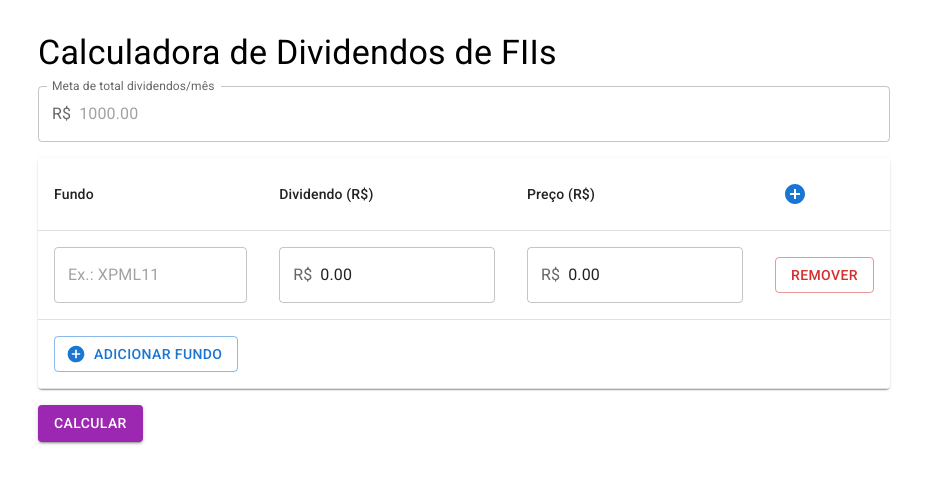
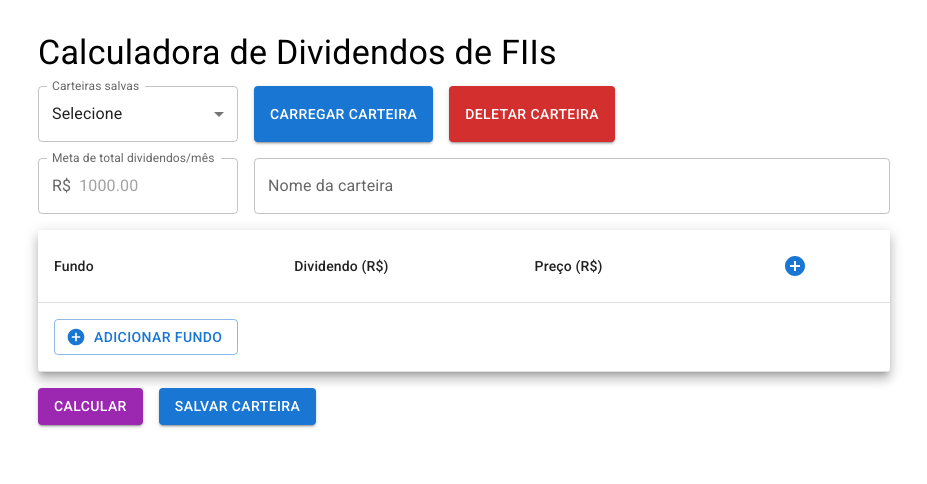
Before and after one commit to resendegu/calculadora-de-fiis, a React (Vite) app: page / in a window 1280 px wide. Shown: the top 484 px of the page, without its empty margins (176-1103 px from the left). Built offline with nearby package versions, Linux system fonts and the light colour scheme.

Commit message:
feat: use local storage and session storage & add auto-scroll to results

```diff
--- a/src/App.tsx
+++ b/src/App.tsx
@@ -1,4 +1,4 @@
-import { useState } from 'react';
+import { useState, useEffect, useRef } from 'react';
 import Container from '@mui/material/Container';
 import Typography from '@mui/material/Typography';
 import TextField from '@mui/material/TextField';
@@ -28,15 +28,57 @@ type ResultRow = {
   dividendPayment: number;
 };
 
+type Save = {
+  name: string;
+  dividendGoal: string;
+  funds: Fund[];
+};
+
 function App() {
   const [dividendGoal, setDividendGoal] = useState('');
-  const [funds, setFunds] = useState<Fund[]>([{
-    id: 0,
-    name: '',
-    dividend: '0.00',
-    price: '0.00'
-  }]);
+  const [funds, setFunds] = useState<Fund[]>([]);
   const [calculationResult, setCalculationResult] = useState<{ rows: ResultRow[]; totalInvestment: number; totalDividendPayment: number } | null>(null);
+  const [saves, setSaves] = useState<Save[]>([]);
+  const [selectedSave, setSelectedSave] = useState<string>('');
+  const [newSaveName, setNewSaveName] = useState('');
+
+  const resultRef = useRef<HTMLDivElement>(null);
+
+  useEffect(() => {
+    const savedDividendGoal = sessionStorage.getItem("dividendGoal");
+    const savedFunds = sessionStorage.getItem("funds");
+    if (savedDividendGoal) {
+      setDividendGoal(savedDividendGoal);
+    }
+    if (savedFunds) {
+      try {
+        setFunds(JSON.parse(savedFunds));
+      } catch (e) {
+        console.error("Error parsing saved funds", e);
+      }
+    }
+    const savedSaves = localStorage.getItem("saves");
+    if (savedSaves) {
+      try {
+        setSaves(JSON.parse(savedSaves));
+      } catch (e) {
+        console.error("Error parsing saved configurations", e);
+      }
+    }
+  }, []);
+
+  useEffect(() => {
+    sessionStorage.setItem("dividendGoal", dividendGoal);
+    if (funds.length !== 0) {
+      sessionStorage.setItem("funds", JSON.stringify(funds));
+    }
+  }, [dividendGoal, funds]);
+
+  useEffect(() => {
+    if (calculationResult) {
+      resultRef.current?.scrollIntoView({ behavior: "smooth" });
+    }
+  }, [calculationResult]);
 
   function addFund() {
     const newFund: Fund = {
@@ -54,6 +96,9 @@ function App() {
 
   function removeFund(id: number) {
     setFunds(prev => prev.filter(f => f.id !== id));
+    if (funds.length === 1) {
+      sessionStorage.removeItem("funds");
+    }
   }
 
   function calculate() {
@@ -98,14 +143,84 @@ function App() {
     setCalculationResult({ rows, totalInvestment, totalDividendPayment });
   }
 
+  // New function to save the current configuration
+  function handleSaveCurrent() {
+    if (!newSaveName.trim()) {
+      alert("Digite um nome para a configuração.");
+      return;
+    }
+    const newSave: Save = { name: newSaveName, dividendGoal, funds };
+    setSaves(prev => {
+      const updated = [...prev.filter(s => s.name !== newSaveName), newSave];
+      localStorage.setItem("saves", JSON.stringify(updated));
+      return updated;
+    });
+    setNewSaveName('');
+    alert("Configuração salva!");
+  }
+
+  // New function to load a selected configuration
+  function handleLoadSave() {
+    const saveToLoad = saves.find(s => s.name === selectedSave);
+    if (saveToLoad) {
+      setDividendGoal(saveToLoad.dividendGoal);
+      setFunds(saveToLoad.funds);
+      setNewSaveName(saveToLoad.name);
+    } else {
+      alert("Selecione uma configuração para carregar.");
+    }
+  }
+
+  // New function to delete a selected configuration
+  function handleDeleteSave() {
+    if (!selectedSave) {
+      alert("Selecione uma configuração para deletar.");
+      return;
+    }
+    const updatedSaves = saves.filter(s => s.name !== selectedSave);
+    setSaves(updatedSaves);
+    localStorage.setItem("saves", JSON.stringify(updatedSaves));
+    setSelectedSave('');
+    alert("Configuração deletada!");
+  }
+
   return (
     <Container maxWidth="md" sx={{ my: 4 }}>
       <Typography variant="h4" component="h1" gutterBottom>
         Calculadora de Dividendos de FIIs
       </Typography>
-      <Box sx={{ mb: 2 }}>
+      {/* New UI for loading a saved configuration */}
+      <Box sx={{ display: 'flex', gap: 2, mb: 2 }}>
         <TextField
-          fullWidth
+          select
+          label="Carteiras salvas"
+          value={selectedSave}
+          onChange={(e) => setSelectedSave(e.target.value)}
+          SelectProps={{ native: true }}
+          variant="outlined"
+          sx={{ minWidth: 200 }}
+          slotProps={{
+            inputLabel: {
+              shrink: true,
+            },
+          }}
+        >
+          <option value="">Selecione</option>
+          {saves.map(save => (
+            <option key={save.name} value={save.name}>{save.name}</option>
+          ))}
+        </TextField>
+        <Button variant="contained" onClick={handleLoadSave}>
+          Carregar carteira
+        </Button>
+        {/* New delete button */}
+        <Button variant="contained" color="error" onClick={handleDeleteSave}>
+          Deletar carteira
+        </Button>
+      </Box>
+      <Box sx={{ display: 'flex', gap: 2, mb: 2 }}>
+        <TextField
+          style={{ minWidth: 200 }}
           type="number"
           label="Meta de total dividendos/mês"
           placeholder="1000.00"
@@ -116,8 +231,15 @@ function App() {
             input: { startAdornment: <InputAdornment position="start">R$</InputAdornment> },
           }}
         />
+        <TextField
+          fullWidth
+          label="Nome da carteira"
+          value={newSaveName}
+          onChange={(e) => setNewSaveName(e.target.value)}
+          variant="outlined"
+        />
       </Box>
-      <Paper sx={{ mb: 2, overflow: 'auto'}}>
+      <Paper sx={{ mb: 2, overflow: 'auto'}} elevation={8}>
         <Table stickyHeader>
           <TableHead>
             <TableRow>
@@ -140,6 +262,7 @@ function App() {
                     value={fund.name}
                     onChange={(e) => updateFund(fund.id, 'name', e.target.value)}
                     placeholder='Ex.: XPML11'
+                    variant='standard'
                   />
                 </TableCell>
                 <TableCell>
@@ -151,6 +274,7 @@ function App() {
                     InputProps={{
                       startAdornment: <InputAdornment position="start">R$</InputAdornment>,
                     }}
+                    variant='standard'
                   />
                 </TableCell>
                 <TableCell>
@@ -162,10 +286,11 @@ function App() {
                     InputProps={{
                       startAdornment: <InputAdornment position="start">R$</InputAdornment>,
                     }}
+                    variant='standard'
                   />
                 </TableCell>
                 <TableCell>
-                  <Button variant="outlined" color="error" onClick={() => removeFund(fund.id)}>
+                  <Button variant="outlined" size='small' color="error" onClick={() => removeFund(fund.id)}>
                     Remover
                   </Button>
                 </TableCell>
@@ -181,13 +306,16 @@ function App() {
           </TableBody>
         </Table>
       </Paper>
-      <Box sx={{ mb: 2 }}>
+      <Box display='flex' sx={{ mb: 2, gap: 2 }}>
         <Button variant="contained" color="secondary" onClick={calculate}>
           Calcular
         </Button>
+        <Button variant="contained" onClick={handleSaveCurrent}>
+          Salvar carteira
+        </Button>
       </Box>
       {calculationResult && (
-        <Paper sx={{ p: 2, overflow: 'auto' }}>
+        <Paper ref={resultRef} sx={{ p: 2, overflow: 'auto' }} elevation={8}>
           <Typography variant="h6" gutterBottom>
             Resultados:
           </Typography>
```
